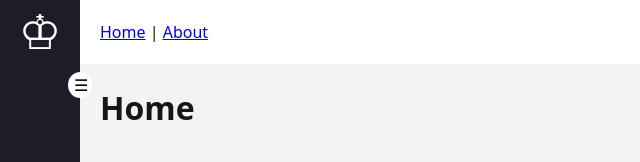
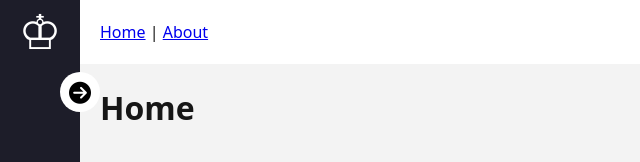
Before and after one commit to anykate/vue-parent-child-cssgridlayout, a Vue app: page / in a window 1280 px wide. Shown: the top 162 px of the page, without its empty margins (0-640 px from the left). Built offline with nearby package versions, Linux system fonts and the light colour scheme.

Commit message:
Adding FA icons for the arrow indicators

```diff
--- a/index.html
+++ b/index.html
@@ -12,6 +12,7 @@
             content="width=device-width, initial-scale=1.0"
         />
         <title>Vite + Vue</title>
+		<link rel="stylesheet" href="https://cdnjs.cloudflare.com/ajax/libs/font-awesome/6.6.0/css/all.min.css" />
     </head>
     <body>
         <div id="app"></div>
--- a/src/layouts/DefaultLayout.vue
+++ b/src/layouts/DefaultLayout.vue
@@ -1,5 +1,5 @@
 <script setup>
-import { ref } from 'vue'
+import { ref } from 'vue';
 
 const toggleExpand = ref(false)
 
@@ -20,10 +20,18 @@ const handleClick = () => {
         <aside class="dashboard-sidebar">
             <div class="logo">&#9812;</div>
             <button
+				v-if="!toggleExpand"
                 type="button"
                 @click="handleClick"
             >
-                &#9776;
+			<i class="fa-solid fa-circle-arrow-right"></i>
+            </button>
+			<button
+				v-else
+                type="button"
+                @click="handleClick"
+            >
+			<i class="fa-solid fa-circle-arrow-left"></i>
             </button>
         </aside>
         <main class="dashboard-main">
@@ -86,13 +94,14 @@ const handleClick = () => {
 
 .dashboard-sidebar button {
     position: absolute;
-    inset: 4.5rem -0.75rem auto auto;
-    width: 1.5rem;
+    inset: 4.5rem -20px auto auto;
+    width: 2.5rem;
     aspect-ratio: 1;
     background-color: #fff;
     border: transparent;
     border-radius: 50%;
     cursor: pointer;
+	font-size: 22px;
 }
 
 .logo {
```
